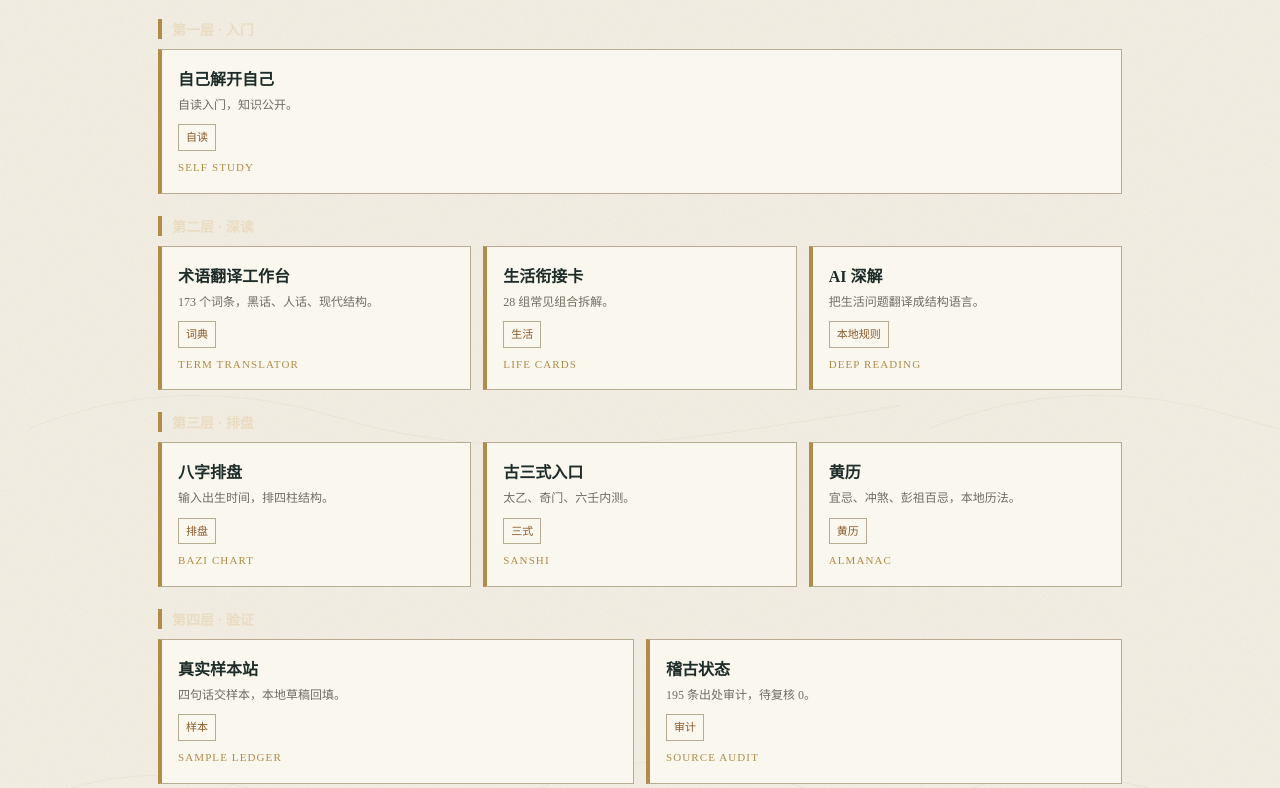
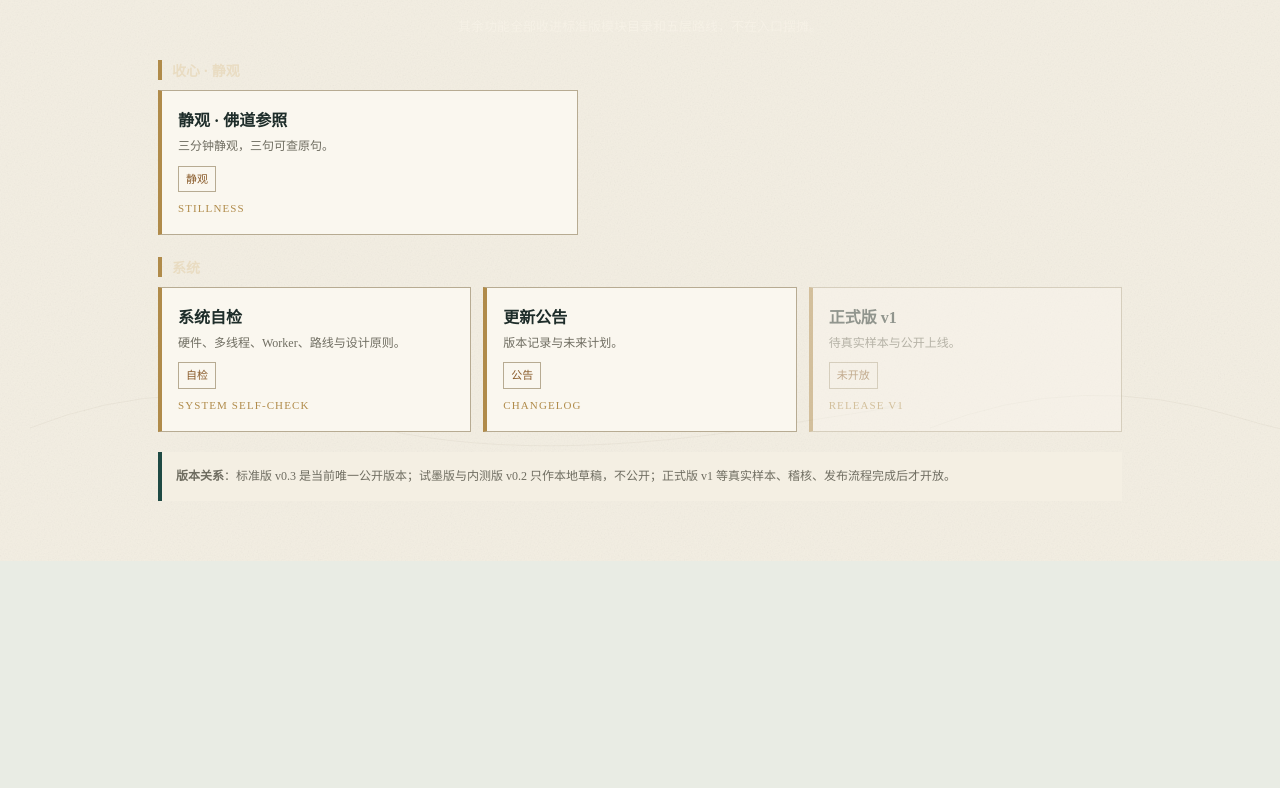
Before and after one commit to TatanChaos/-, a website: page 入口.html in a window 1280 px wide. Shown: the part 1172-1960 px from the top of the page. After the commit the page ends 1733 px from the top, so only its background shows below. Drawn offline with Linux system fonts and the light colour scheme.

Commit message:
入口砍到最少不再摆摊

```diff
--- a/入口.html
+++ b/入口.html
@@ -340,27 +340,7 @@
       <a class="card primary" href="index.html"><b>标准版 v0.3</b><span>当前唯一公开版本：沙盘、六十甲子、组合盘、互动、深解。</span><span class="tag">标准版</span><span class="en-name">Standard Edition v0.3</span></a>
       <a class="card" href="路线.html"><b>五层路线</b><span>入门、深读、排盘、验证、收心，五步一条线。</span><span class="tag">路线</span><span class="en-name">Learning Path</span></a>
     </div>
-    <div class="section-label">第一层 · 入门</div>
-    <div class="cards">
-      <a class="card" href="learn.html"><b>自己解开自己</b><span>自读入门，知识公开。</span><span class="tag">自读</span><span class="en-name">Self Study</span></a>
-    </div>
-    <div class="section-label">第二层 · 深读</div>
-    <div class="cards">
-      <a class="card" href="translator.html"><b>术语翻译工作台</b><span>173 个词条，黑话、人话、现代结构。</span><span class="tag">词典</span><span class="en-name">Term Translator</span></a>
-      <a class="card" href="life.html"><b>生活衔接卡</b><span>28 组常见组合拆解。</span><span class="tag">生活</span><span class="en-name">Life Cards</span></a>
-      <a class="card" href="ai.html"><b>AI 深解</b><span>把生活问题翻译成结构语言。</span><span class="tag">本地规则</span><span class="en-name">Deep Reading</span></a>
-    </div>
-    <div class="section-label">第三层 · 排盘</div>
-    <div class="cards">
-      <a class="card" href="排盘/八字.html"><b>八字排盘</b><span>输入出生时间，排四柱结构。</span><span class="tag">排盘</span><span class="en-name">Bazi Chart</span></a>
-      <a class="card" href="sanshi/index.html"><b>古三式入口</b><span>太乙、奇门、六壬内测。</span><span class="tag">三式</span><span class="en-name">Sanshi</span></a>
-      <a class="card" href="huangli.html"><b>黄历</b><span>宜忌、冲煞、彭祖百忌，本地历法。</span><span class="tag">黄历</span><span class="en-name">Almanac</span></a>
-    </div>
-    <div class="section-label">第四层 · 验证</div>
-    <div class="cards">
-      <a class="card" href="samples.html"><b>真实样本站</b><span>四句话交样本，本地草稿回填。</span><span class="tag">样本</span><span class="en-name">Sample Ledger</span></a>
-      <a class="card" href="稽古.html"><b>稽古状态</b><span>195 条出处审计，待复核 0。</span><span class="tag">审计</span><span class="en-name">Source Audit</span></a>
-    </div>
+    <p class="intro depth">其余功能全部收进标准版模块目录和五层路线，不在入口摆摊。</p>
     <div class="section-label">收心 · 静观</div>
     <div class="cards one">
       <a class="card" href="静观.html"><b>静观 · 佛道参照</b><span>三分钟静观，三句可查原句。</span><span class="tag">静观</span><span class="en-name">Stillness</span></a>
```
